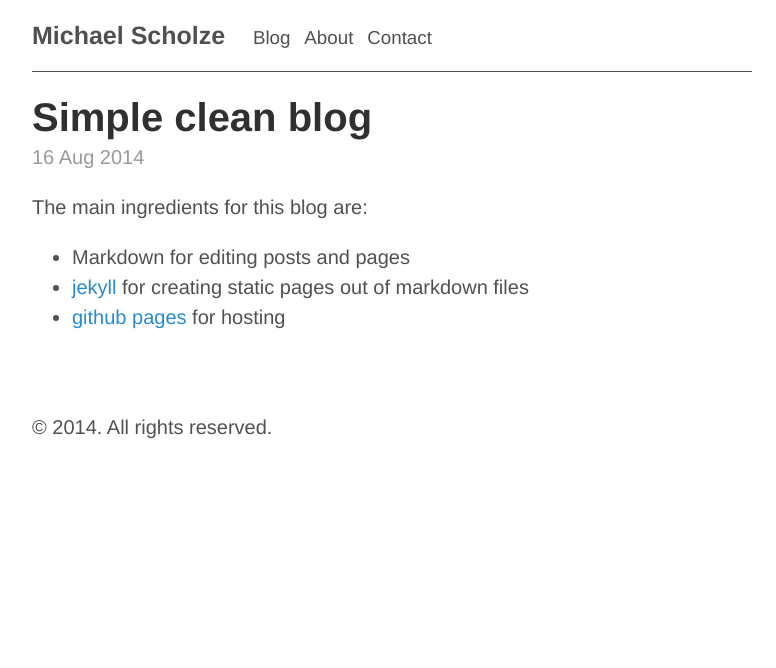
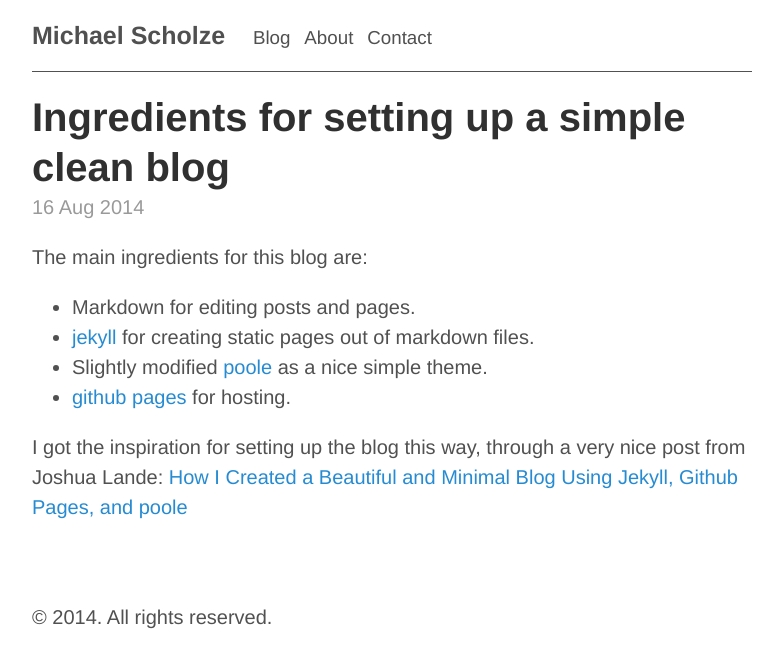
Before and after one commit to migescho/migescho.github.io, a Jekyll site: the page built from _posts/2014-08-16-simple-clean-blog.md, in a window 1280 px wide. Shown: the top 668 px of the page, without its empty margins (248-1024 px from the left). Built offline with Jekyll 4.4.1, drawn with Linux system fonts in a browser that asks for light colours; Markdown is read by kramdown in place of the engine named in the settings.

Commit message:
start my blog

```diff
--- a/_posts/2014-08-16-simple-clean-blog.md
+++ b/_posts/2014-08-16-simple-clean-blog.md
@@ -1,10 +1,14 @@
 ---
 layout: post
-title: Simple clean blog
+title: Ingredients for setting up a simple clean blog
+permalink: /ingredients-for-setting-up-a-simple-clean-blog
 ---
 
 The main ingredients for this blog are:
 
-* Markdown for editing posts and pages
-* [jekyll](http://jekyllrb.com/) for creating static pages out of markdown files
-* [github pages](https://pages.github.com/) for hosting
+* Markdown for editing posts and pages.
+* [jekyll](http://jekyllrb.com/) for creating static pages out of markdown files.
+* Slightly modified [poole](https://github.com/poole/poole) as a nice simple theme.
+* [github pages](https://pages.github.com/) for hosting.
+
+I got the inspiration for setting up the blog this way, through a very nice post from Joshua Lande: [How I Created a Beautiful and Minimal Blog Using Jekyll, Github Pages, and poole](http://joshualande.com/jekyll-github-pages-poole/)
```
